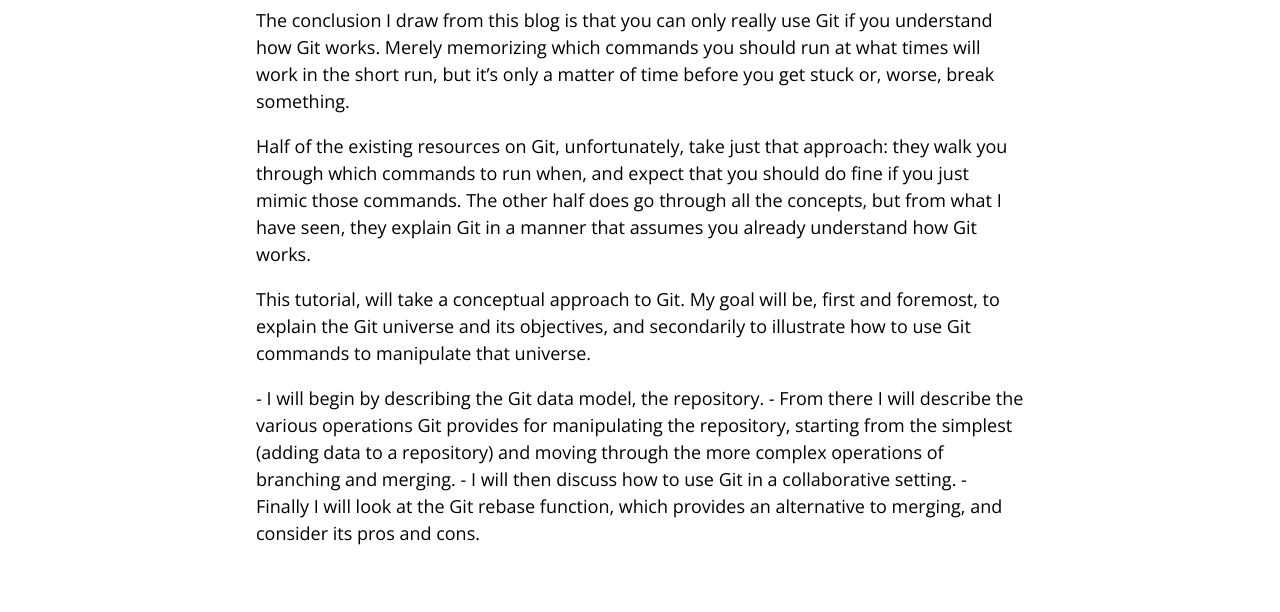
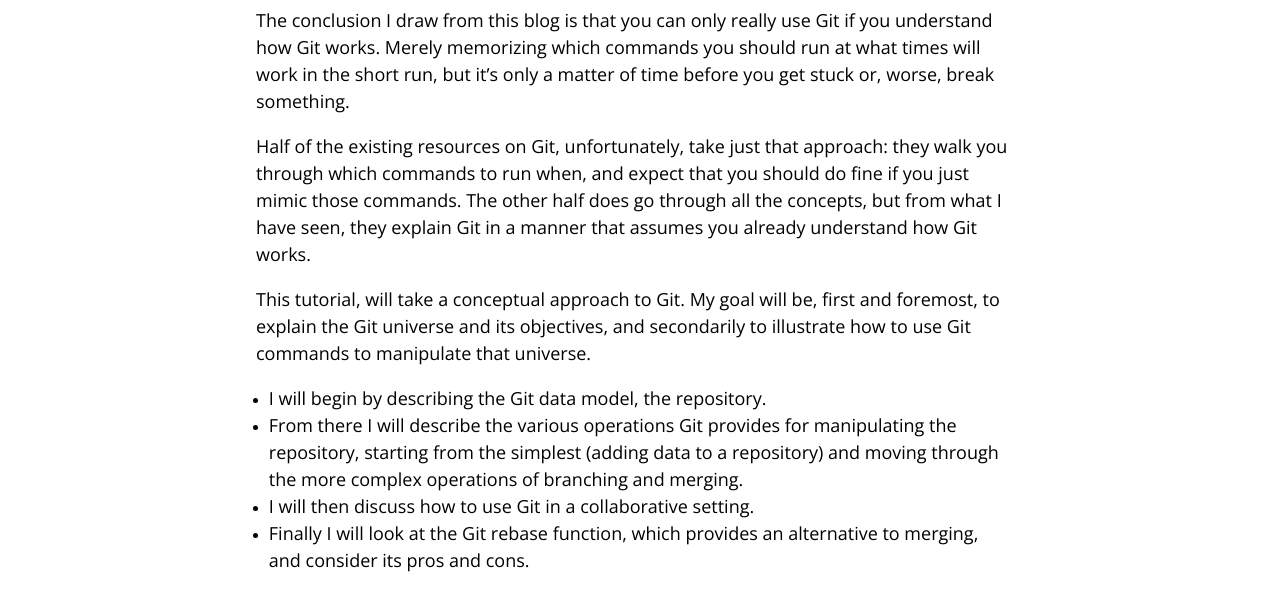
Before and after one commit to ribicnejc/Understand_GIT, a plain HTML site: page html/introduction.html in a window 1280 px wide. Shown: the part 1412-2024 px from the top of the page. Drawn offline with nearby package versions, Linux system fonts and the light colour scheme.

Commit message:
introduction page done

```diff
--- a/html/introduction.html
+++ b/html/introduction.html
@@ -42,18 +42,19 @@
                 development community (and in particular Linus Torvalds, the creator of Linux)
                 to develop their own tool based on some of the lessons they learned while
                 using BitKeeper. Some of the goals of the new system were as follows:</p>
-            <p class="contentParagraph">
             <ul class="listItems">
                 <li><a class="contentParagraph">Speed</a></li>
                 <li><a class="contentParagraph">Simple design</a></li>
-                <li><a class="contentParagraph">Strong support for non-linear development (thousands of parallel branches)</a></li>
+                <li><a class="contentParagraph">Strong support for non-linear development (thousands of parallel
+                    branches)</a></li>
                 <li><a class="contentParagraph">Fully distributed</a></li>
-                <li><a class="contentParagraph">Able to handle large projects like the Linux kernel efficiently (speed and data size)</a></li>
+                <li><a class="contentParagraph">Able to handle large projects like the Linux kernel efficiently
+                    (speed and data size)</a></li>
             </ul>
             <p class="contentParagraph">Since its birth in 2005, Git has evolved and matured to be easy to use and
                 yet retain these initial qualities. It’s incredibly fast, it’s very efficient with large
                 projects, and it has an incredible branching system for non-linear
-                development (See Git Branching).</p>
+                development (See <a href="#">Git Branching</a>).</p>
         </div>
     </div>
     <div class="content3">
@@ -77,18 +78,16 @@
                 This tutorial, will take a conceptual approach to Git. My goal will be, first
                 and foremost, to explain the Git universe and its objectives, and secondarily
                 to illustrate how to use Git commands to manipulate that universe.
-            <p class="contentParagraph">
-                - I will begin by describing the Git data model, the repository.
 
-                - From there I will describe the various operations Git provides for manipulating
-                the repository, starting from the simplest (adding data to a repository) and
-                moving through the more complex operations of branching and merging.
-
-                - I will then discuss how to use Git in a collaborative setting.
-
-                - Finally I will look at the Git rebase function, which provides an alternative
-                to merging, and consider its pros and cons.
-            </p>
+            <ul class="listItems">
+                <li><a class="contentParagraph">I will begin by describing the Git data model, the repository.</a></li>
+                <li><a class="contentParagraph">From there I will describe the various operations Git provides for manipulating
+                    the repository, starting from the simplest (adding data to a repository) and
+                    moving through the more complex operations of branching and merging.</a></li>
+                <li><a class="contentParagraph">I will then discuss how to use Git in a collaborative setting.</a></li>
+                <li><a class="contentParagraph">Finally I will look at the Git rebase function, which provides an alternative
+                    to merging, and consider its pros and cons.</a></li>
+            </ul>
 
         </div>
     </div>
@@ -114,10 +113,12 @@
                 <a href="mailto:nejc.ribic95@gmail.com?"><img class="footerImg" src="../assets/mail-xxl.png"></a>
             </div>
             <div class="col-05">
-                <a href="https://www.linkedin.com/in/nejc-ribi%C4%8D-6a23b3a1/"><img class="footerImg" src="../assets/linkedin-3-512.png"></a>
+                <a href="https://www.linkedin.com/in/nejc-ribi%C4%8D-6a23b3a1/"><img class="footerImg"
+                                                                                     src="../assets/linkedin-3-512.png"></a>
             </div>
             <div class="col-05">
-                <a href="https://www.facebook.com/nejc.ribic.3"><img class="footerImg" src="../assets/facebook-logo-png-2332.png"></a>
+                <a href="https://www.facebook.com/nejc.ribic.3"><img class="footerImg"
+                                                                     src="../assets/facebook-logo-png-2332.png"></a>
             </div>
             <div class="col-5"></div>
         </div>
--- a/styles/introduction_styles.css
+++ b/styles/introduction_styles.css
@@ -151,6 +151,15 @@ div.content2 ul.listItems a {
     line-height: 1.5;
 }
 
+/*##### Content3 #####*/
+div.content3 ul.listItems {
+    padding-left: 21%;
+    padding-right: 21%;
+}
+
+div.content3 ul.listItems a {
+    line-height: 1.5;
+}
 
 /*##### Bottom Navigation #####*/
 div.bottomNavigation {
```
